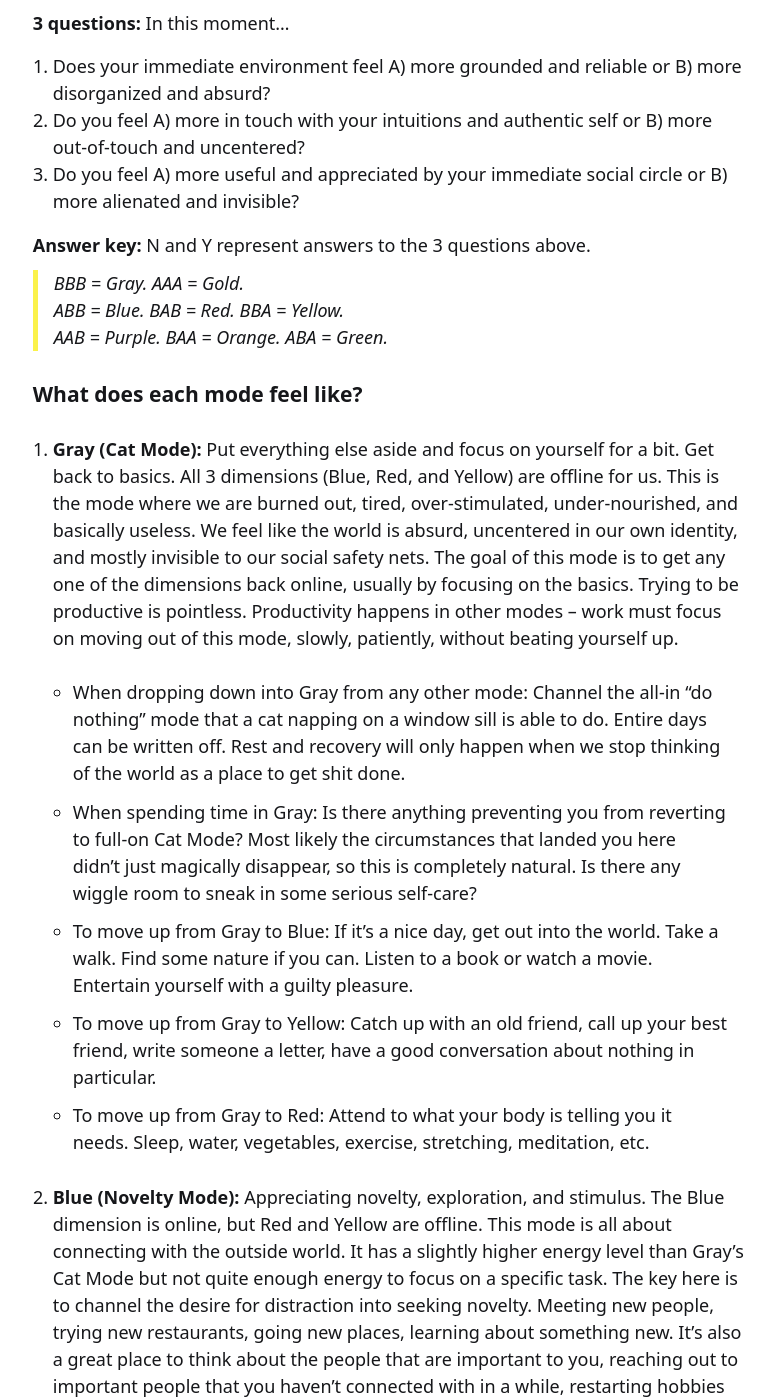
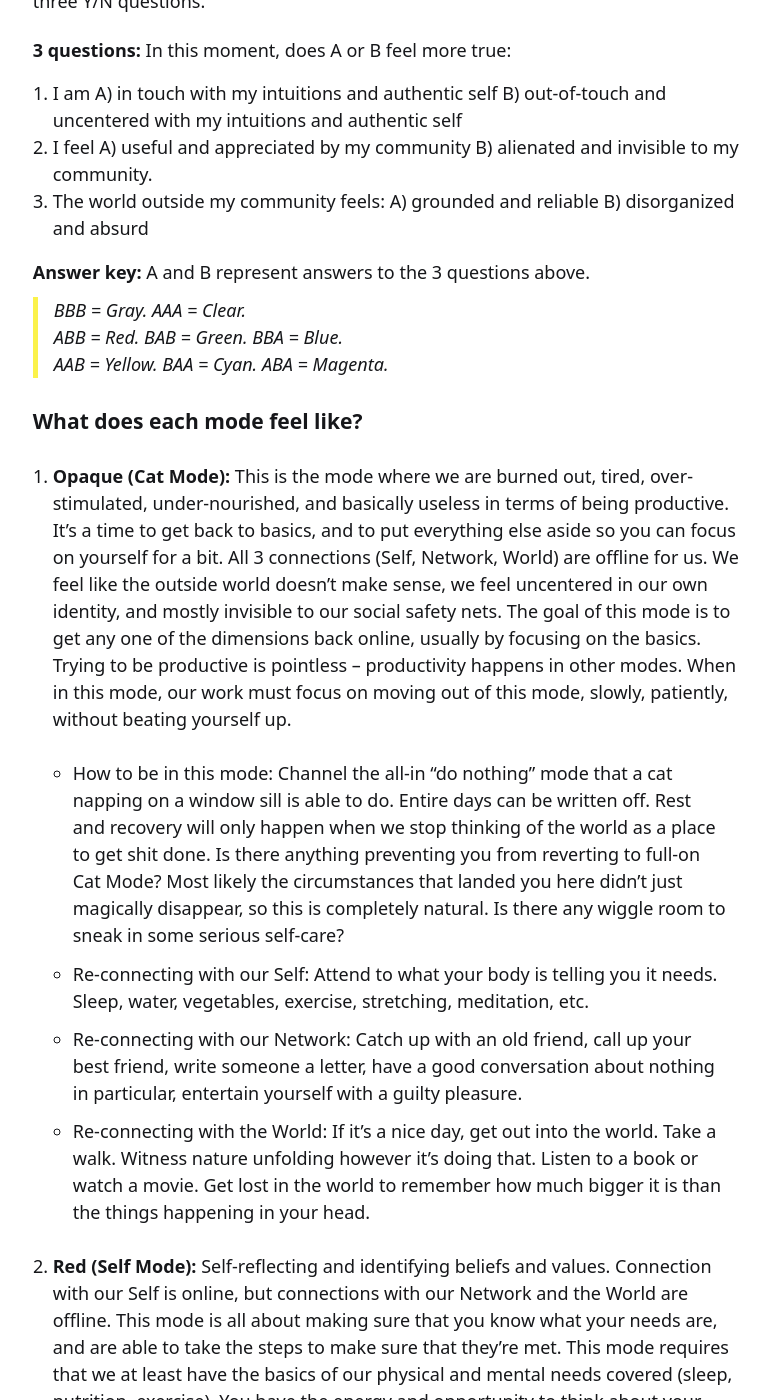
Before and after one commit to busterbenson/hydra, a Jekyll site: the page built from _pages/index.md, in a window 1280 px wide and 1400 px high, scrolled down 3040 px. Shown: the whole window, without its empty margins (336-1110 px from the left). Built offline with Jekyll 4.4.1, drawn with Linux system fonts in a browser that asks for light colours; some of the changed text lies outside the part shown.

Commit message:
Switched to CMY colors

```diff
--- a/_pages/index.md
+++ b/_pages/index.md
@@ -12,7 +12,7 @@ Living like a hydra is a weird but hopefully useful way of approaching our lives
 >
 > In our response lies our growth and our freedom.
 
-To "live like a hydra" is to practice being wholehearted and "in flow" in that little space between stimulus and response. It's about accepting whatever constraints we're working with in the moment -- whether it be attention, time, energy level, access to support, or something else.
+To live like a hydra is to practice being wholehearted and in flow in that little space between stimulus and response. It's about accepting whatever constraints we're working with in the moment -- whether it be attention, time, energy level, access to support, the lack of these things, or a mix of things.
 
 I wrote [Live Like a Hydra](https://medium.com/better-humans/live-like-a-hydra-c02337782a89?source=friends_link&sk=9aa3e637cb424bfe3a775a47ab740150){:target="blank"} seven years ago and have returned to it frequently enough (chaotic times are here to stay, apparently) to want to update it with an updated set of "modes" or "hydra heads" to wear in the world as we continue to run into the Chaos Monkey's antics. The Chaos Monkey represents the universe's irreducible element of rascality that lobs an unending supply of unwelcome bananas onto our path, tripping us up. Instead of battling the Chaos Monkey (which is futile), living like a hydra is about slowly learning to love the wily Chaos Monkey's rascality. Each time we find ourselves in the space between stimulus and response, processing something that feels off about the world or about ourselves, we can use that dissonance as an opportunity to grow wiser, more courageous, and more loving as the chaos monkey's lifelong dance partner.
 
@@ -20,111 +20,97 @@ I wrote [Live Like a Hydra](https://medium.com/better-humans/live-like-a-hydra-c
 
 When it comes to making sense of our lives and the world we live in, there are three broad realms that a meaningful life requires contact with:
 
-1. **Blue Realm - Connection to the World - The Frontier:** Connection to the world outside ourselves. When we feel in connection with the frontier of the world, the edge of what we consider relevant to us, we feel _certainty_ about reality. When we don't feel connected to edge of the world, or lose track of what's real or not real, we wander around feeling everything is _absurd_.
-	- 🧠 The realm of the head and measurable information.
-	- 🌎 Connection to the World is about extending our map of the known universe, and making more of it feel relevant to us.
-	- 📓 Its tools are science, and data, and log books, and experiments.
-	- 🐐 In Venkatesh's model, this is the Frontier, also known as Goatspace because you can find goats improbably climbing sheer cliffs at the frontiers.
-	- 💎 We will also represent it with the color Blue, one of the 3 primary colors.
-
-2. **Red Realm - Connection to Ourself - The Center:** When we feel in connection with our own intuitions and feelings and our heart and home base, we feel like we are _accepted and safe_. When we're don't feel connected to our true selves, we feel extremely _anxious and uncentered_.
+1. **The Center - Connection to our Self:** When we feel in touch with our own intuitions and feelings and our heart and home base, we feel like we are _accepted and safe_. When we're don't feel connected to our true selves, we feel extremely _anxious and uncentered_.
 	- ❤️ The realm of the heart and personal experience.
 	- 👀 Connection to Ourself is about finding the center of our own internal world via the experience of sensing and being.
 	- 🔮 Its tools are story-telling, mindfulness, intuition, beliefs, and values.
 	- 🐀 In Venkatesh's model, this is the Home, also known as Ratspace because no matter how well you know your own home, rats probably know it better.
-	- 🎈 We will also represent it with the color Red, one of the 3 primary colors.
+	- 🎈 We will also represent it with the color Red.
 
-3. **Yellow Realm - Connection to Community - The Grid:** Connection to other people in the world like us. When we feel in connection with the public social realm, we feel like we are _useful and seen_. When we're don't feel connected to our community, we feel _alienated and invisible_.
+2. **The Grid - Connection to our Network:** Connection to other people in the world like us. When we feel in connection with the public social realm, we feel like we are _useful and seen_. When we're don't feel connected to our community, we feel _alienated and invisible_.
 	- ✋ The realm of the hands and useful pragmatism.
 	- 💬 Connection to Community is about noticing the interplay dynamics between everything, working within the messiness of communication, feedback loops, and the multiple-order effects. It's about doing things and then seeing what happens.
-	- 🤝 Its tools are relationships, social contracts, cultural norms, and expectations.
+	- 🌱 Its tools are relationships, social contracts, cultural norms, and expectations.
 	- 🐦 In Venkatesh's model, this is the Public, also known as Crowspace because the crow can fly from your windowsill to any other windowsill in your community disregarding all the social friction we must deal with.
-	- ⭐️ We will also represent it with the color Yellow, one of the 3 primary colors.
+	- 🌿 We will also represent it with the color Green.
+
+3. **The Frontier - Connection to the World:** Connection to the world outside ourselves. When we feel in connection with the frontier of the world, the edge of what we consider relevant to us, we feel _certainty_ about reality. When we don't feel connected to edge of the world, or lose track of what's real or not real, we wander around feeling like nothing makes sense and borders on the _absurd_.
+	- 🧠 The realm of the head and reliable information.
+	- 🌎 Connection to the World is about extending our map of the known universe and making more of it feel relevant to us.
+	- 📓 Its tools are science, and data, and measuring devices, and log books, and experiments.
+	- 🐐 In Venkatesh's model, this is the Frontier, also known as Goatspace because you can find goats improbably climbing sheer cliffs at the frontiers.
+	- 💎 We will also represent it with the color Blue.
 
 These 3 ways of making contact with reality appear in many different places within our culture and past cultural traditions. I've included a bunch of different metaphors in each bucket, since they appear slightly differently in many different contexts. If it helps, you can think of them in the same way that you think about the directions of the compass -- they point towards a certain realm of our experience of reality that can be referenced from wherever we are within that experience. They aren't places you go so much as maps that live on top of reality wherever you are in it. You'll probably discover many other facets of these 3 realms as you get to know them, feel free to associate your own preferred metaphors for them. One that I've enjoyed thinking about recently is the game of Rock Paper Scissors. I think Yellow is Rock, Red is Paper, and Blue is Scissors, but open to other interpretations.
 
 Our relationship to the 3 realms is what determines which "mode" we're in.
 
-## 8 hydra heads for 8 modes
+## 8 modes
 
 We go in and out of contact with the three dimensions of the World, Ourselves, and Community. Our "mode" of existence can be understood by how close we feel to each of these dimensions at any given time. Sometimes we're connected to all three dimensions, and in flow. Other times we're only connected to two out of three, or one out of three. And sometimes we're out of touch with all three dimensions. All told, there are 8 high-level modes that result from this interplay of connections. Keep in mind that it's more of a spectrum than a color wheel, but the color wheel can at least identify some of the biggest landmarks along the spectrum. They are color-coded to map back to the 3 dimensions that they are in relation to:
 
-1. Gray (Cat Mode)
+1. Opaque (Cat Mode)
 2. Blue (Novelty Mode)
-3. Yellow (Make It Happen Mode)
+3. Green (Make It Happen Mode)
 4. Red (Self Mode)
-5. Green (Reality-Seeking Mode)
-6. Purple (Creation Mode)
-7. Orange (Relating Mode)
-8. Gold (Flow Mode)
+5. Cyan (Reality-Seeking Mode)
+6. Magenta (Creation Mode)
+7. Yellow (Relating Mode)
+8. Clear (Flow Mode)
 
 ### Quick test. Which mode are you in right now?
 
 You can quickly figure out which mode you're in right now by asking yourself these three Y/N questions.
 
-**3 questions:** In this moment...
+**3 questions:** In this moment, does A or B feel more true:
 
-1. Does your immediate environment feel A) more grounded and reliable or B) more disorganized and absurd?
-2. Do you feel A) more in touch with your intuitions and authentic self or B) more out-of-touch and uncentered?
-3. Do you feel A) more useful and appreciated by your immediate social circle or B) more alienated and invisible?
+1. I am A) in touch with my intuitions and authentic self B) out-of-touch and uncentered with my intuitions and authentic self
+2. I feel A) useful and appreciated by my community B) alienated and invisible to my community.
+3. The world outside my community feels: A) grounded and reliable B) disorganized and absurd
 
-**Answer key:** N and Y represent answers to the 3 questions above.
+**Answer key:** A and B represent answers to the 3 questions above.
 >
-> BBB = Gray. AAA = Gold.
-> ABB = Blue. BAB = Red. BBA = Yellow.
-> AAB = Purple. BAA = Orange. ABA = Green.
+> BBB = Gray. AAA = Clear.
+> ABB = Red. BAB = Green. BBA = Blue.
+> AAB = Yellow. BAA = Cyan. ABA = Magenta.
 
 ### What does each mode feel like?
 
-1. **Gray (Cat Mode):** Put everything else aside and focus on yourself for a bit. Get back to basics. All 3 dimensions (Blue, Red, and Yellow) are offline for us. This is the mode where we are burned out, tired, over-stimulated, under-nourished, and basically useless. We feel like the world is absurd, uncentered in our own identity, and mostly invisible to our social safety nets. The goal of this mode is to get any one of the dimensions back online, usually by focusing on the basics. Trying to be productive is pointless. Productivity happens in other modes -- work must focus on moving out of this mode, slowly, patiently, without beating yourself up.
+1. **Opaque (Cat Mode):** This is the mode where we are burned out, tired, over-stimulated, under-nourished, and basically useless in terms of being productive. It's a time to get back to basics, and to put everything else aside so you can focus on yourself for a bit. All 3 connections (Self, Network, World) are offline for us.  We feel like the outside world doesn't make sense, we feel uncentered in our own identity, and mostly invisible to our social safety nets. The goal of this mode is to get any one of the dimensions back online, usually by focusing on the basics. Trying to be productive is pointless -- productivity happens in other modes. When in this mode, our work must focus on moving out of this mode, slowly, patiently, without beating yourself up.
 
-	- When dropping down into Gray from any other mode: Channel the all-in "do nothing" mode that a cat napping on a window sill is able to do. Entire days can be written off. Rest and recovery will only happen when we stop thinking of the world as a place to get shit done.
+	- How to be in this mode: Channel the all-in "do nothing" mode that a cat napping on a window sill is able to do. Entire days can be written off. Rest and recovery will only happen when we stop thinking of the world as a place to get shit done. Is there anything preventing you from reverting to full-on Cat Mode? Most likely the circumstances that landed you here didn't just magically disappear, so this is completely natural. Is there any wiggle room to sneak in some serious self-care?
 
-	- When spending time in Gray: Is there anything preventing you from reverting to full-on Cat Mode? Most likely the circumstances that landed you here didn't just magically disappear, so this is completely natural. Is there any wiggle room to sneak in some serious self-care?
+	- Re-connecting with our Self: Attend to what your body is telling you it needs. Sleep, water, vegetables, exercise, stretching, meditation, etc.
 
-	- To move up from Gray to Blue: If it's a nice day, get out into the world. Take a walk. Find some nature if you can. Listen to a book or watch a movie. Entertain yourself with a guilty pleasure.
+	- Re-connecting with our Network: Catch up with an old friend, call up your best friend, write someone a letter, have a good conversation about nothing in particular, entertain yourself with a guilty pleasure.
 
-	- To move up from Gray to Yellow: Catch up with an old friend, call up your best friend, write someone a letter, have a good conversation about nothing in particular.
+	- Re-connecting with the World: If it's a nice day, get out into the world. Take a walk. Witness nature unfolding however it's doing that. Listen to a book or watch a movie. Get lost in the world to remember how much bigger it is than the things happening in your head.
 
-	- To move up from Gray to Red: Attend to what your body is telling you it needs. Sleep, water, vegetables, exercise, stretching, meditation, etc.
+1. **Red (Self Mode):** Self-reflecting and identifying beliefs and values. Connection with our Self is online, but connections with our Network and the World are offline. This mode is all about making sure that you know what your needs are, and are able to take the steps to make sure that they’re met. This mode requires that we at least have the basics of our physical and mental needs covered (sleep, nutrition, exercise). You have the energy and opportunity to think about your values and beliefs, think about your interests and important people, and make decisions that are in your best long-term interest even if they’re difficult in the short term. Get your own head screwed on right.
 
-2. **Blue (Novelty Mode):** Appreciating novelty, exploration, and stimulus. The Blue dimension is online, but Red and Yellow are offline. This mode is all about connecting with the outside world. It has a slightly higher energy level than Gray's Cat Mode but not quite enough energy to focus on a specific task. The key here is to channel the desire for distraction into seeking novelty. Meeting new people, trying new restaurants, going new places, learning about something new. It’s also a great place to think about the people that are important to you, reaching out to important people that you haven’t connected with in a while, restarting hobbies that have fallen by the wayside, and revisiting things that you don’t like to see if maybe there’s something new there that changes things. The way out of this mode is to consider Green's Reality-Seeking Mode if you are able to bring Yellow back online by establishing contact with community or Purple's Creation Mode if you are able to bring Red back online by establishing contact with yourself. If neither of those is possible, it may be necessary to step back into Gray's Cat Mode to shore up some new energy.
+	- How to be in this mode:
 
-	- When moving up from Gray to Blue:
+	- Re-connecting with your Network in order to move to Yellow:
 
-	- When dropping down into Blue from any other mode:
+	- Re-connecting with the World in order to move to Cyan:
 
-	- When spending time in Blue:
+2. **Green (Make It Happen Mode):** Immersing yourself in busy work. The Yellow dimension is online, but Blue and Red are offline. This mode is all about connecting deeply with your community. It requires the same energy level as Blue's Novelty Mode but is handy when there’s a big backlog of things that need to get done that have been weighing on you. Things that don’t require much creativity or thought to do, but which just need to be banged out. Fixing things, cleaning things, maintaining things, organizing things, etc. When done in the right mode, this kind of slogging work can actually be very satisfying.
 
-	- To move up to Purple by connecting with Red:
+	- How to be in this mode:
 
-	- To move up to Green by connecting with Yellow:
+	- Integrating some Red in order to move to Yellow:
 
-3. **Yellow (Make It Happen Mode):** Immersing yourself in busy work. The Yellow dimension is online, but Blue and Red are offline. This mode is all about connecting deeply with your community. It requires the same energy level as Blue's Novelty Mode but is handy when there’s a big backlog of things that need to get done that have been weighing on you. Things that don’t require much creativity or thought to do, but which just need to be banged out. Fixing things, cleaning things, maintaining things, organizing things, etc. When done in the right mode, this kind of slogging work can actually be very satisfying.
+	- Integrating some Blue in order to move to Cyan:
 
-	- When moving up from Gray to Yellow:
+3. **Blue (Novelty Mode):** Appreciating novelty, exploration, and stimulus. The Blue dimension is online, but Red and Yellow are offline. This mode is all about connecting with the outside world. It has a slightly higher energy level than Gray's Cat Mode but not quite enough energy to focus on a specific task. The key here is to channel the desire for distraction into seeking novelty. Meeting new people, trying new restaurants, going new places, learning about something new. It’s also a great place to think about the people that are important to you, reaching out to important people that you haven’t connected with in a while, restarting hobbies that have fallen by the wayside, and revisiting things that you don’t like to see if maybe there’s something new there that changes things. The way out of this mode is to consider Green's Reality-Seeking Mode if you are able to bring Yellow back online by establishing contact with community or Purple's Creation Mode if you are able to bring Red back online by establishing contact with yourself. If neither of those is possible, it may be necessary to step back into Gray's Cat Mode to shore up some new energy.
 
-	- When dropping down into Yellow from any other mode:
+	- How to be in this mode:
 
-	- When spending time in Yellow:
+	- Re-connecting with our Self in order to move to Magenta:
 
-	- To move up to Purple by connecting with Red:
+	- Re-connecting with our Network in order to move to Cyan:
 
-	- To move up to Green by connecting with Yellow:
-
-4. **Red (Self Mode):** Self-reflecting and identifying beliefs and values. The Red dimension is online, but Blue and Yellow are offline. This mode is all about connecting deeply with yourself. Making sure that you know what your needs are, and are able to take the steps to make sure that they’re met. This mode benefits from the progress of having your basics covered (sleep, nutrition, exercise) as well as having some outlet for the crazy energy that can only be taken care of by exploration and grunt work. Once in this mode, you’re ready to calm down, think about your values and beliefs, think about your interests and important people, and make decisions that are in your best long-term interest even if they’re difficult in the short term. Get your own head screwed on right.
-
-	- When moving up from Gray to Red:
-
-	- When dropping down into Red from any other mode:
-
-	- When spending time in Red:
-
-	- To move up to Purple by connecting with Blue:
-
-	- To move up to Orange by connecting with Yellow:
-
-5. **Green (Reality-Seeking Mode):** Discovering something new and important about reality. The Blue and Yellow dimensions are online, but Red is offline. This mode takes advantage of healthy connections with the world and with the community.
+5. **Cyan (Reality-Seeking Mode):** Discovering something new and important about reality. The Blue and Yellow dimensions are online, but Red is offline. This mode takes advantage of healthy connections with the world and with the community.
 
 	- When moving up from Blue to Green:
 
@@ -136,7 +122,7 @@ You can quickly figure out which mode you're in right now by asking yourself the
 
 	- To move up to Gold by connecting with Red:
 
-6. **Purple (Creation Mode):** Making something that feels true to life. The Blue and Red dimensions are online, but Yellow is offline. This mode takes advantage of healthy connections with the world and with yourself.
+6. **Magenta (Creation Mode):** Making something that feels true to life. The Blue and Red dimensions are online, but Yellow is offline. This mode takes advantage of healthy connections with the world and with yourself.
 
 	- When moving up from Blue to Purple:
 
@@ -148,7 +134,7 @@ You can quickly figure out which mode you're in right now by asking yourself the
 
 	- To move up to Gold by connecting with Yellow:
 
-7. **Orange (Relating Mode):** Cultivating authentic, quality time with others. The Yellow and Red dimensions are online, but Blue is offline. This mode takes advantage of healthy connections with yourself and with the community. Quality time with people you love is probably the most rewarding experience we can have on this planet. The list is short of people that fit this category, and these are the people that are most easy to take for granted. Also, some relationships might need repair or re-connection before quality time is possible. Being in this mode is all about doing the work that sets you up for quality time, and making sure you have a chance to connect in a real way with the people that mean the most to you, as often as possible, while we can. Life is long, but not forever long.
+7. **Yellow (Relating Mode):** Cultivating authentic, quality time with others. The Yellow and Red dimensions are online, but Blue is offline. This mode takes advantage of healthy connections with yourself and with the community. Quality time with people you love is probably the most rewarding experience we can have on this planet. The list is short of people that fit this category, and these are the people that are most easy to take for granted. Also, some relationships might need repair or re-connection before quality time is possible. Being in this mode is all about doing the work that sets you up for quality time, and making sure you have a chance to connect in a real way with the people that mean the most to you, as often as possible, while we can. Life is long, but not forever long.
 
 	- When moving up from Red to Orange:
 
@@ -160,7 +146,7 @@ You can quickly figure out which mode you're in right now by asking yourself the
 
 	- To move up to Gold by connecting with Blue:
 
-8. **Gold (Hydra Mode):** Cultivating a space charged with honest, fluid connection with yourself, the world, and others. All 3 dimensions (Blue, Red, and Yellow) are online.
+8. **Clear (Hydra Mode):** Cultivating a space charged with honest, fluid connection with yourself, the world, and others. All 3 dimensions (Blue, Red, and Yellow) are online.
 
 	- When moving up from Green to Gold:
 
```
Also changed, not shown: 6 other files.
